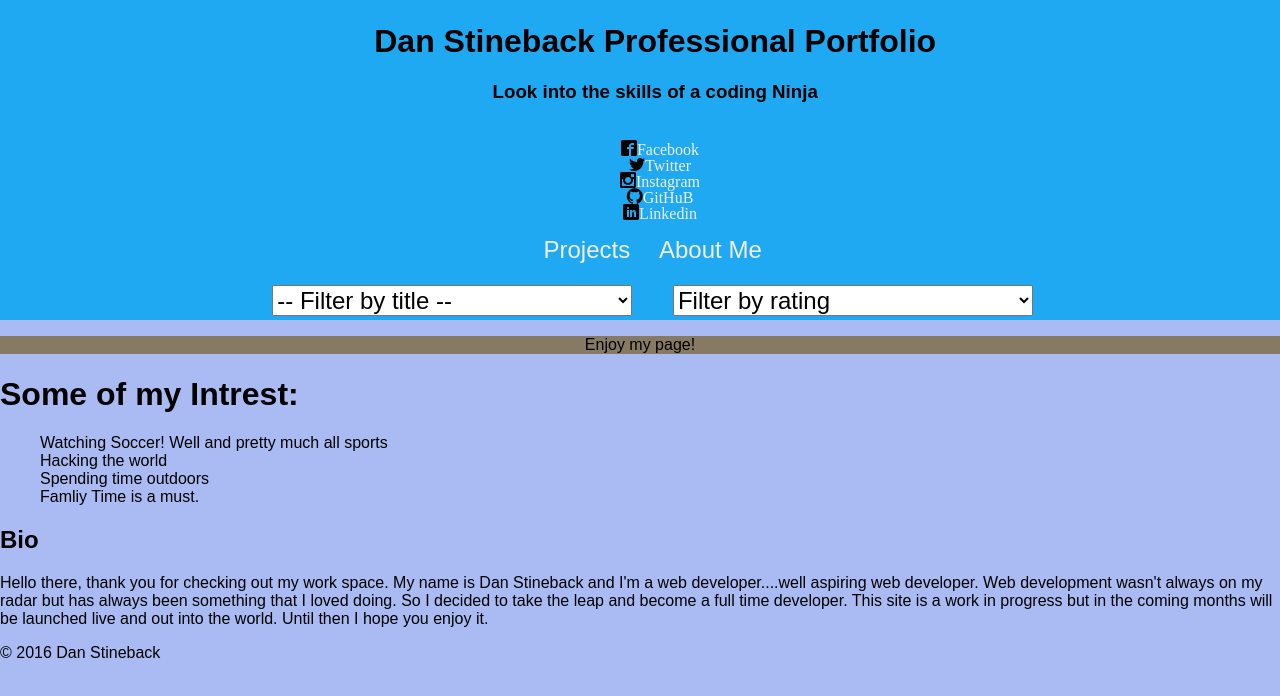
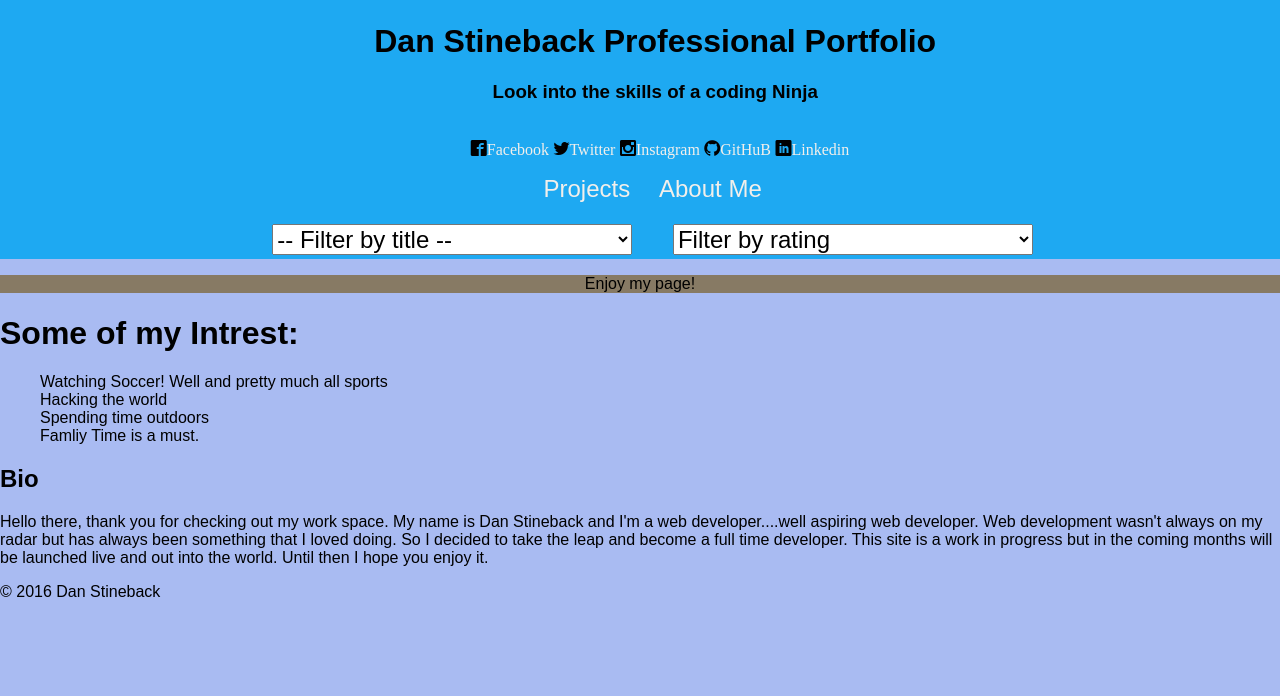
Before and after one commit to dstineback/portfolio-dan-stineback, a plain HTML site: page index.html in a window 1280 px wide. Drawn offline with nearby package versions, Linux system fonts and the light colour scheme; files whose address does not match are found by name.

Commit message:
added class to icons

```diff
--- a/css/style.css
+++ b/css/style.css
@@ -24,7 +24,9 @@ a, a:link, a:active {
   color: #F2EFEB;
   text-decoration: none;
 }
-
+.social {
+  display: inline-block;
+}
 .main-nav {
   list-style: none;
 
--- a/index.html
+++ b/index.html
@@ -32,11 +32,11 @@
       </section>
       <div id="social-icon container">
         <ul>
-          <li class="icon-facebook2"><a href="https://www.facebook.com/dstineback" target="_blank">Facebook</a></li>
-          <li class="icon-twitter"><a href="https://twitter.com/dstineback" target="_blank">Twitter</a></li>
-          <li class="icon-instagram"><a href="https://www.instagram.com/dstineback/" target="_blank">Instagram</a></li>
-          <li class="icon-github"><a href="https://github.com/dstineback" target="_blank">GitHuB</a></li>
-          <li class="icon-linkedin"><a href="https://www.linkedin.com/in/dannystineback" target="_blank">Linkedin</a></li>
+          <li class="icon-facebook2 social"><a href="https://www.facebook.com/dstineback" target="_blank">Facebook</a></li>
+          <li class="icon-twitter social"><a href="https://twitter.com/dstineback" target="_blank">Twitter</a></li>
+          <li class="icon-instagram social"><a href="https://www.instagram.com/dstineback/" target="_blank">Instagram</a></li>
+          <li class="icon-github social"><a href="https://github.com/dstineback" target="_blank">GitHuB</a></li>
+          <li class="icon-linkedin social"><a href="https://www.linkedin.com/in/dannystineback" target="_blank">Linkedin</a></li>
         </ul>
       </div>
       <nav class="main-nav">
```
